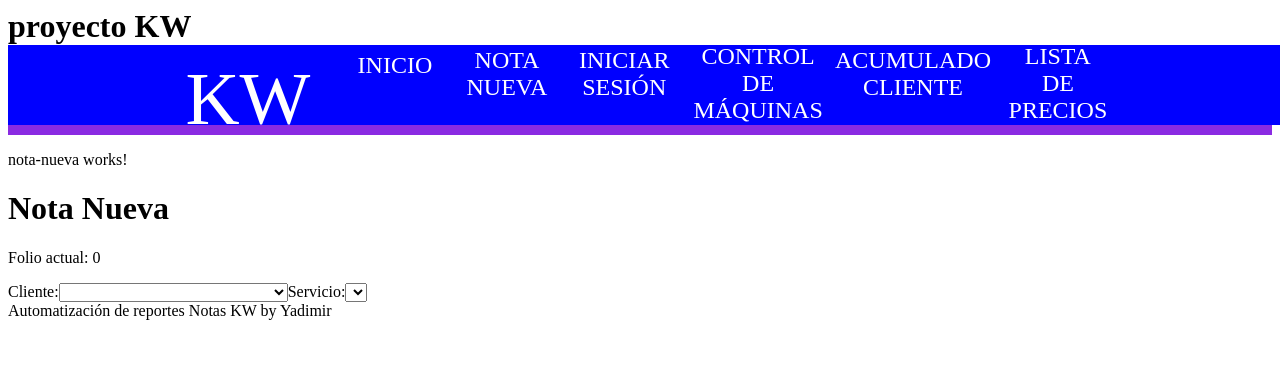
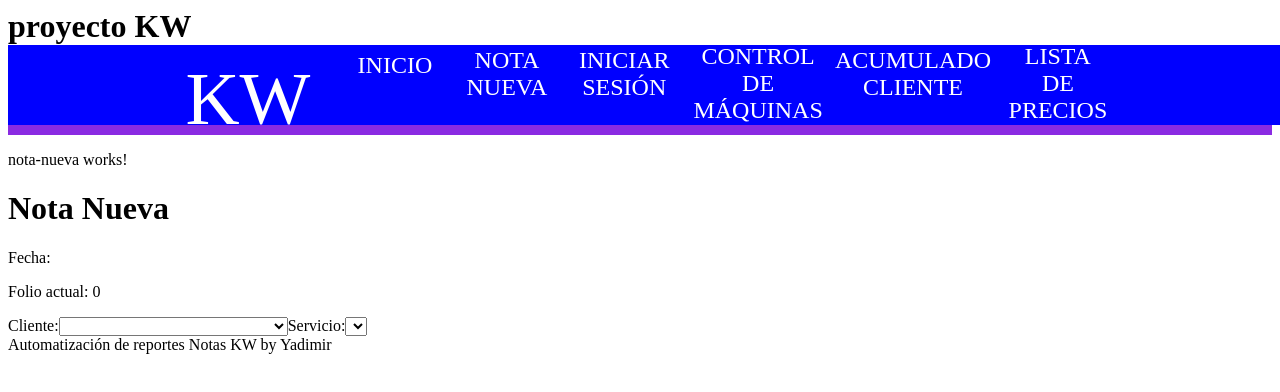
Before and after one commit to YadimirCovBel/kwPeoy02, an Angular app in the folder proyLavanderia02/: page /nota-nueva in a window 1280 px wide. Shown: the top 392 px of the page. Built offline with nearby package versions, Linux system fonts and the light colour scheme.

Commit message:
se agrego la fecha visible en el html

```diff
--- a/proyLavanderia02/src/app/nota-nueva/nota-nueva.component.html
+++ b/proyLavanderia02/src/app/nota-nueva/nota-nueva.component.html
@@ -1,6 +1,7 @@
  <p>nota-nueva works!</p>
  <div>
   <h1>Nota Nueva</h1>
+  <p>Fecha: {{ fechaNota }}</p> <!-- Muestra la fecha en la interfaz -->
   <p>Folio actual: {{ folioActual }}</p> <!-- Muestra el folio en la interfaz -->
   <label>Cliente:</label>
   <select [(ngModel)]="clienteSeleccionado">
```
